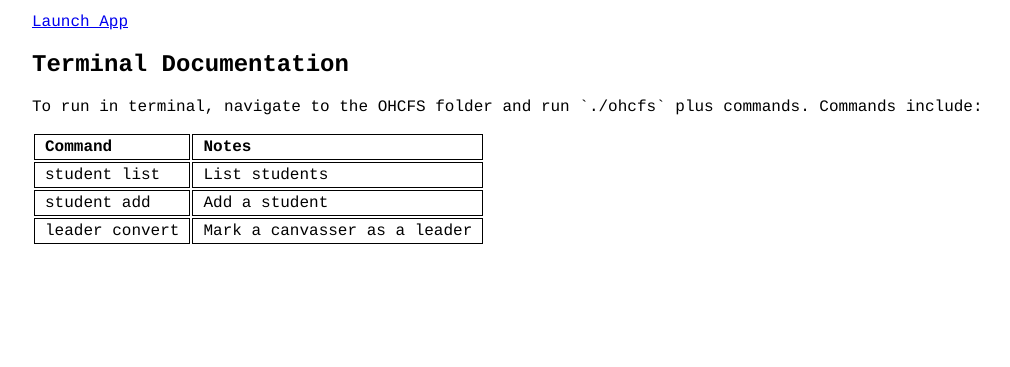
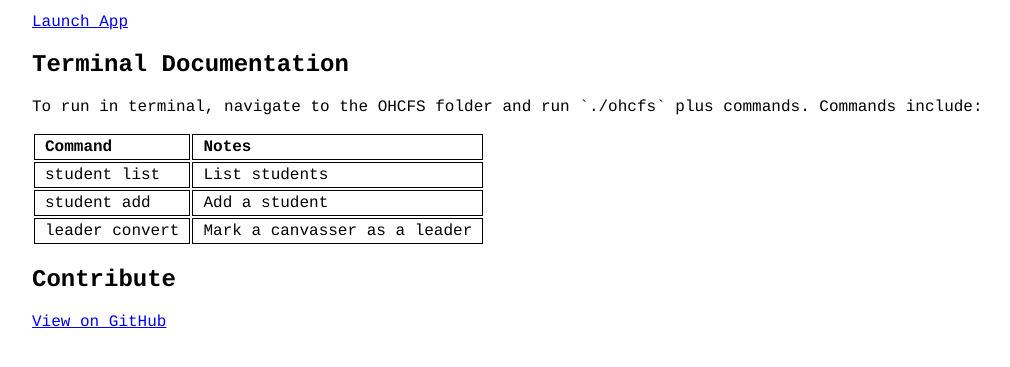
Before and after one commit to Narthur/OHCFS, a plain HTML site: page index.htm in a window 1280 px wide. Shown: the part 89-456 px from the top of the page, without its empty margins (218-1228 px from the left). Drawn offline with Linux system fonts and the light colour scheme.

Commit message:
Added GitHub link

```diff
--- a/index.htm
+++ b/index.htm
@@ -29,3 +29,6 @@
         </tr>
     </tbody>
 </table>
+
+<h2>Contribute</h2>
+<p><a href="https://github.com/narthur/ohcfs">View on GitHub</a></p>
```
